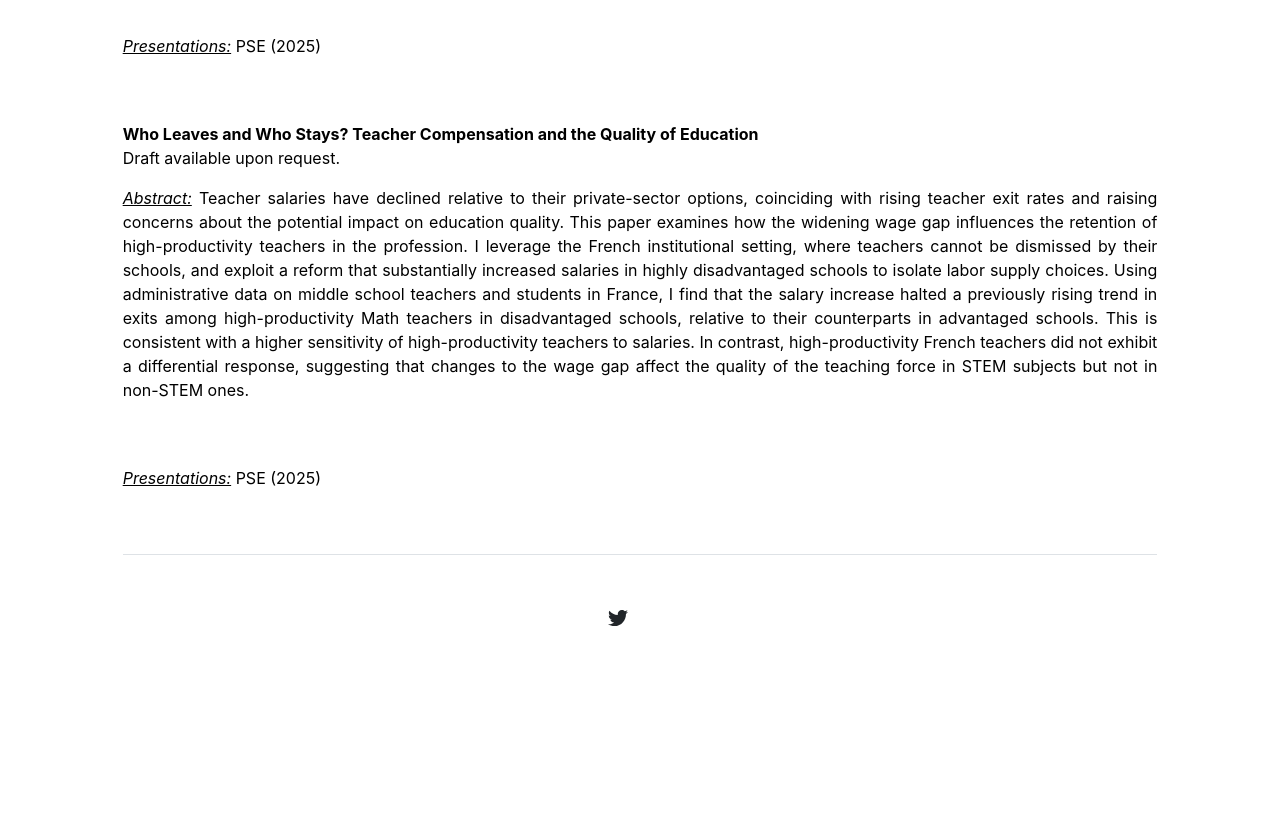
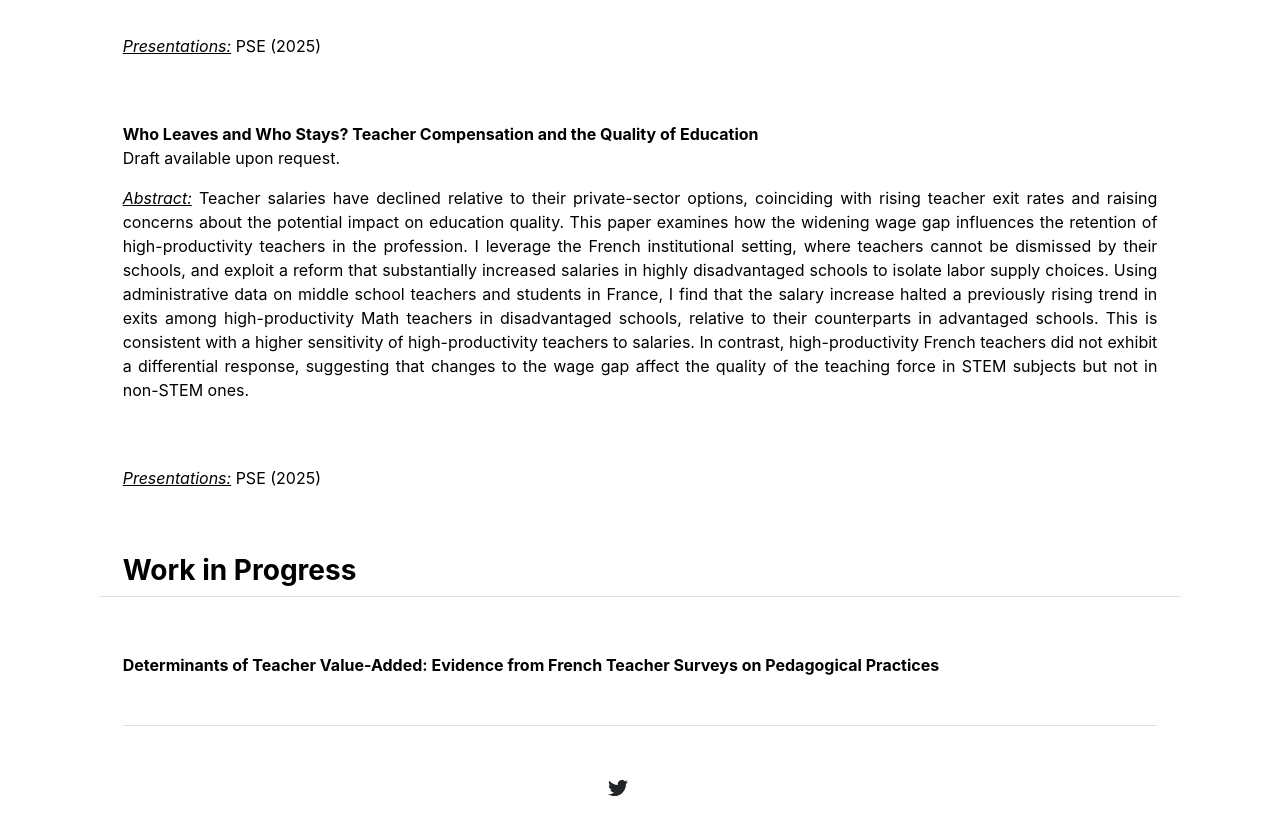
Before and after one commit to desislavatartova/desislavatartova.github.io, a Jekyll site: the page built from index.md, in a window 1280 px wide and 900 px high, scrolled down 1899 px. Shown: the top 835 px of the window. Built offline with Jekyll 4.4.1, drawn with Linux system fonts in a browser that asks for light colours; before the commit the page ends 2628 px from its top, so only the background shows below that.

Commit message:
Update home.html

```diff
--- a/_layouts/home.html
+++ b/_layouts/home.html
@@ -59,3 +59,14 @@ In contrast, high-productivity French teachers did not exhibit a differential re
 	    <p align="justify"> <u><em>Presentations:</em></u> PSE (2025)  </p>
 
 </div>
+
+
+<div class="row g-5 mb-5">
+    <h3 class="fw-bold border-bottom pb-2 mb-2">Work in Progress</h3>
+
+<div class="col-md-12">
+<b>Determinants of Teacher Value-Added: Evidence from French Teacher Surveys on Pedagogical Practices</b>
+  </div>
+
+
+</div>
```
